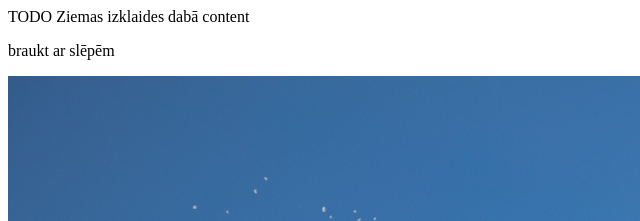
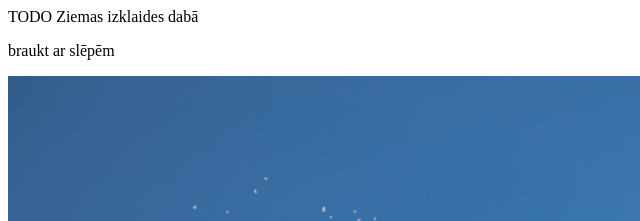
Before and after one commit to Kkanenbergs/readme, a plain HTML site: page index.html in a window 1280 px wide. Shown: the top 221 px of the page, 0-640 px from the left. Drawn offline with Linux system fonts and the light colour scheme.

Commit message:
Update index.html

```diff
--- a/index.html
+++ b/index.html
@@ -10,7 +10,7 @@ Click nbfs://nbhost/SystemFileSystem/Templates/Other/html.html to edit this temp
         <meta name="viewport" content="width=device-width, initial-scale=1.0">
     </head>
     <body>
-        <div>TODO Ziemas izklaides dabā content</div>
+        <div>TODO Ziemas izklaides dabā</div>
        <p>braukt ar slēpēm</p>
        <img src="img/7df2736eae94.jpg">
      <a href="forma.html">uz formas</a>
```
